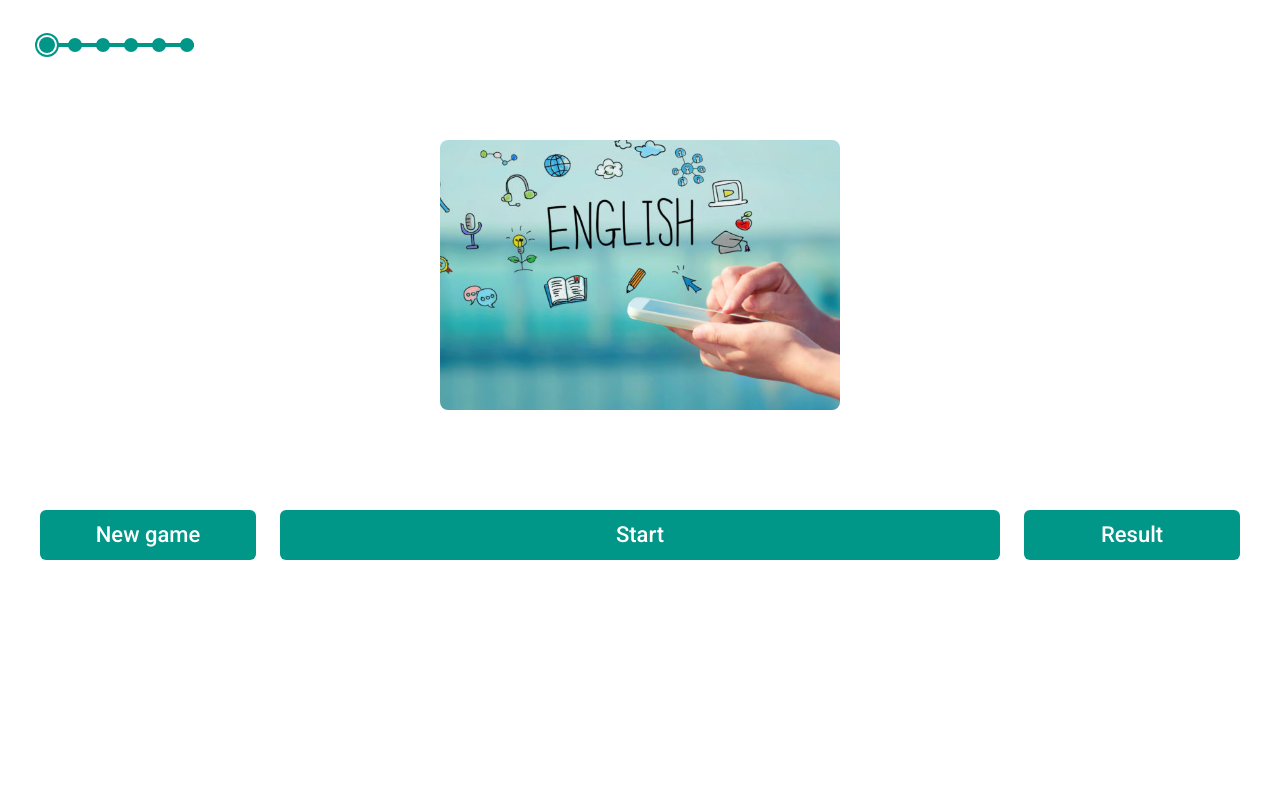
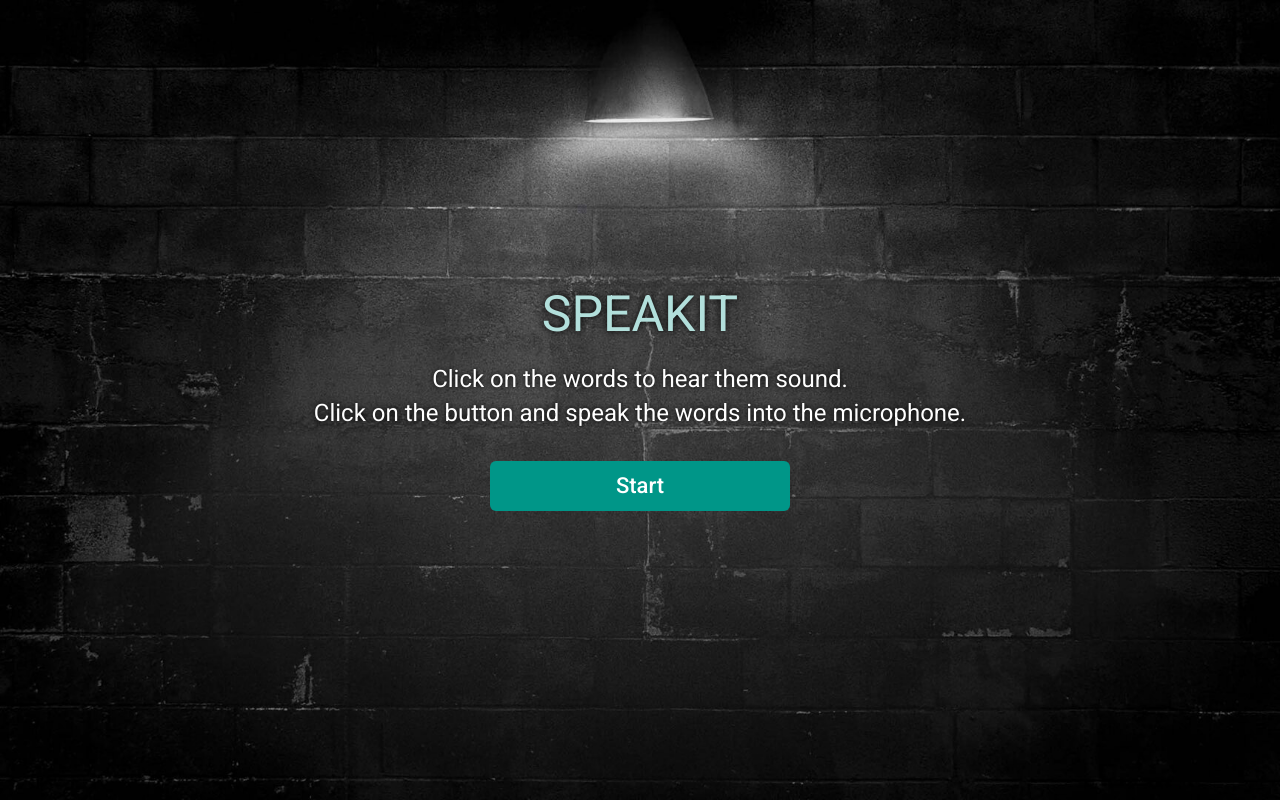
Before and after one commit to dimonwhite/dimonwhite-RS2020Q1, a website built with webpack: page SpeakIt/src/index.html in a window 1280 px wide. Built offline with nearby package versions, Linux system fonts and the light colour scheme; no server answers.

Commit message:
fix: fix preload

```diff
--- a/SpeakIt/src/index.html
+++ b/SpeakIt/src/index.html
@@ -10,7 +10,7 @@
     <link href="https://fonts.googleapis.com/css2?family=Roboto:wght@300;400;500;700&display=swap" rel="stylesheet">
 </head>
 <body>
-    <div class="preload hide">
+    <div class="preload">
         <div class="title">SPEAKIT</div>
         <div class="text">Click on the words to hear them sound.<br>Click on the button and speak the words into the microphone.</div>
 
```
